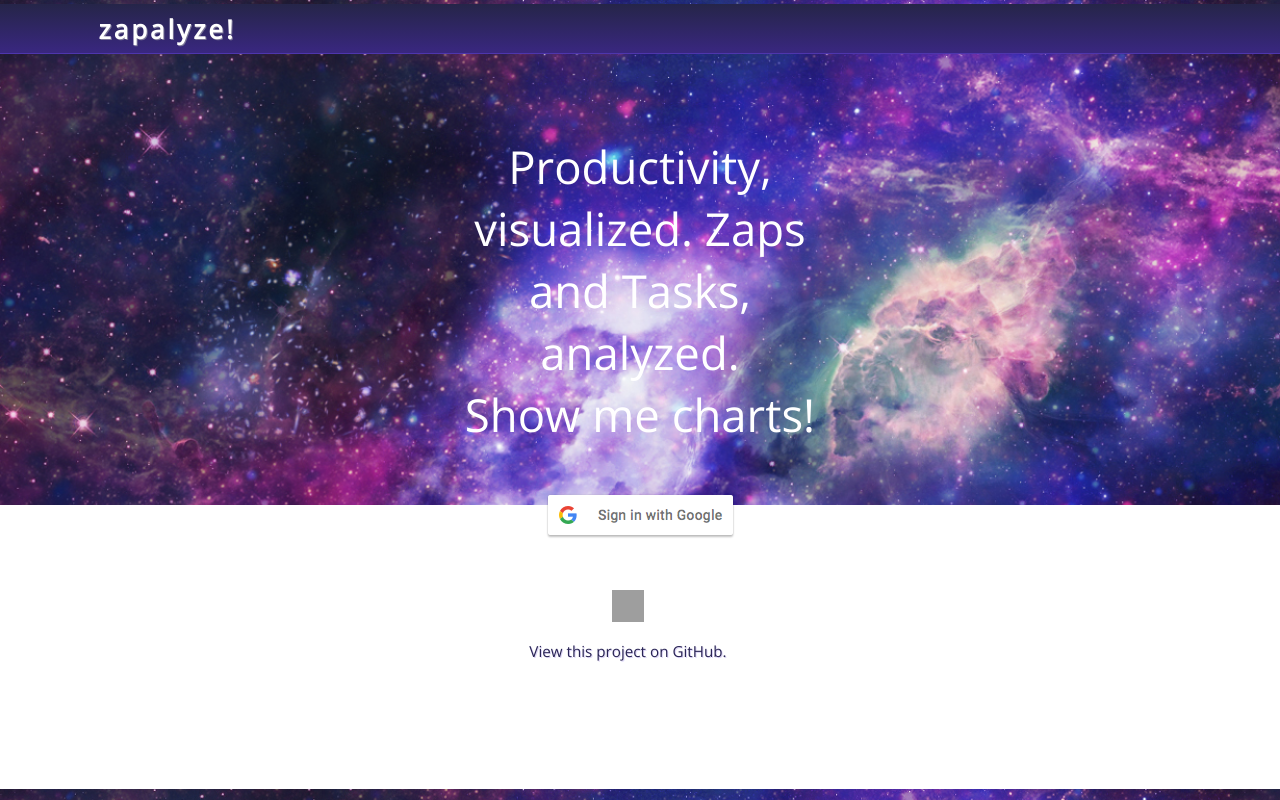
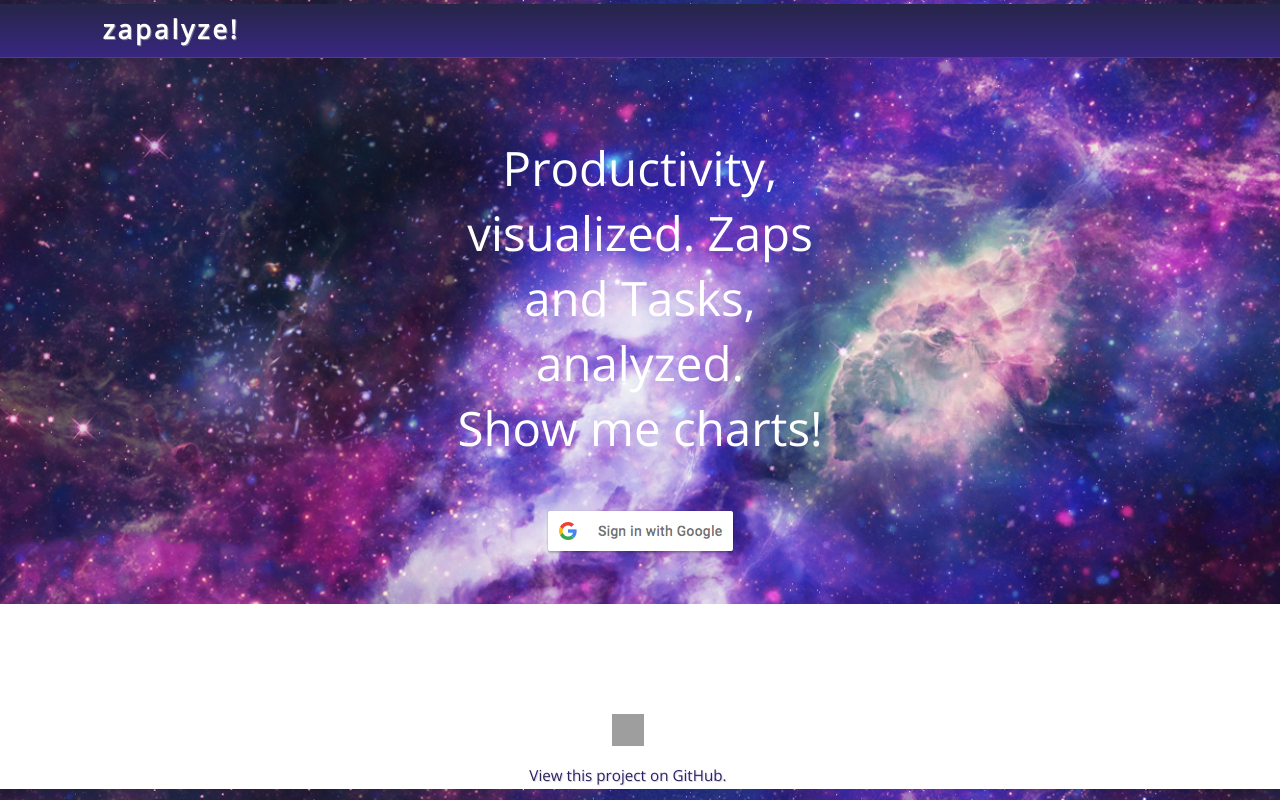
Before and after one commit to suprafly/zapalyze, a Django app: template zapalyze/main/templates/main/index.html in a window 1280 px wide; the page is wider, and only the part inside the window is pictured. Run offline with Django 3.2, Linux system fonts and the light colour scheme; the template is opened without the code that fills it, so the values that code supplies are empty; some libraries are stand-ins or nearby versions; grey boxes are pictures that could not be loaded.

Commit message:
Design Tweaks: Resizing
Ensures that things stay consistent when the window is resized.

```diff
--- a/zapalyze/main/templates/main/index.html
+++ b/zapalyze/main/templates/main/index.html
@@ -12,11 +12,13 @@
 
 {% block main-image %}
     <div id="main-image">
-        <h1>Productivity, visualized. Zaps and Tasks, analyzed. <br>Show me charts!</h1>
-        <div class="google-button">
-            {% if user.is_anonymous or not user %}
-                <a href="{% url 'social:begin' 'google-oauth2' %}?next={{ request.path }}"><img src="{% static 'images/google-buttons/web/1x/btn_google_signin_light_normal_web.png' %}" id="google-button"></a>
-            {% endif %}
+        <div id="main-image-content">
+            <h1>Productivity, visualized. Zaps and Tasks, analyzed. <br>Show me charts!</h1>
+            <div class="google-button">
+                {% if user.is_anonymous or not user %}
+                    <a href="{% url 'social:begin' 'google-oauth2' %}?next={{ request.path }}"><img src="{% static 'images/google-buttons/web/1x/btn_google_signin_light_normal_web.png' %}" id="google-button"></a>
+                {% endif %}
+            </div>
         </div>
     </div>
 {% endblock %}
--- a/zapalyze/static/css/style.css
+++ b/zapalyze/static/css/style.css
@@ -8,6 +8,7 @@ body {
     height: 100%;
     width: 100%;
     position: relative;
+    overflow-x: hidden;
 }
 /*
 * {
@@ -57,7 +58,7 @@ html a:hover {
     padding-right: 3%;
     padding-top: 0.2%;
     padding-bottom: 0.8%;
-    height: 5%;
+    width: 100%;
     border-bottom: 1px solid #4E36AD;
 }
 
@@ -75,17 +76,21 @@ html a:hover {
     font-size: 200%;
     text-shadow: 1px 1px #797496;
     font-weight: bold;
+    padding-top: 0.75%;
+    width: 50%;
 
-    padding-top: 0.75%;
-    float: left;
+    display: inline-block;
+    text-align: left;
 }
 
 .right-bar {
     text-align: right;
     padding-top: 1%;
-    float: right;
+    font-weight: bold;
+    width: 45%;
+
     display: inline-block;
-    font-weight: bold;
+    text-align: right;
 }
 
 .right-bar a {
@@ -100,24 +105,25 @@ html a:hover {
 #main {
     padding-left: 3%;
     padding-right: 3%;
-    padding-top: 2%;
-    /*padding-bottom: 2%;*/
+    padding-top: 4%;
 }
 
 #main-image {
     background-image: url("../images/textures/space_galaxy.jpg");
     background-size: cover;
-
     padding-left: 35%;
     padding-right: 35%;
-    padding-top: 4%;
-    height: 50%;
+    padding-top: 3.5%;
+    padding-bottom: 3.5%;
     text-align: center;
+}
+
+#main-image-content {
 }
 
 #main-image h1 {
     color: #fff;
-    font-size: 350%;
+    font-size: 3.65em;
     font-weight: normal;
 }
 
```
